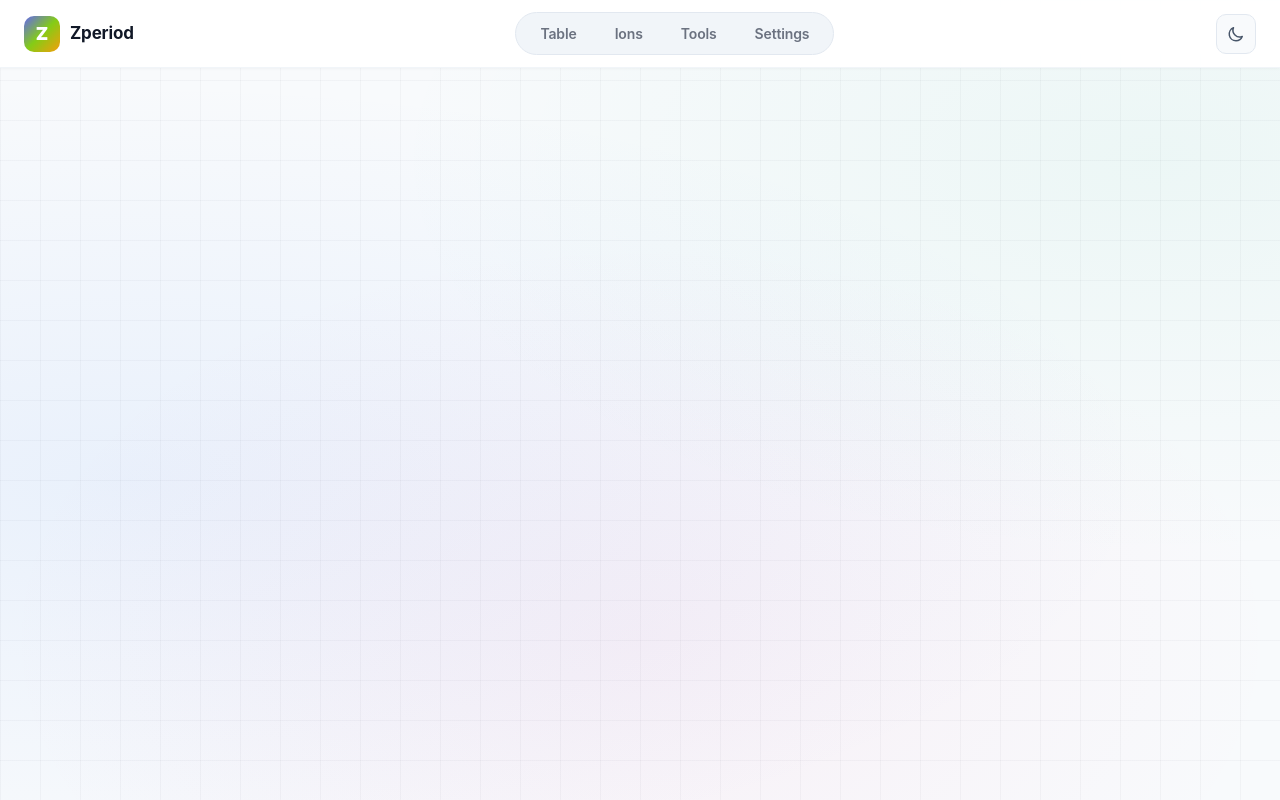
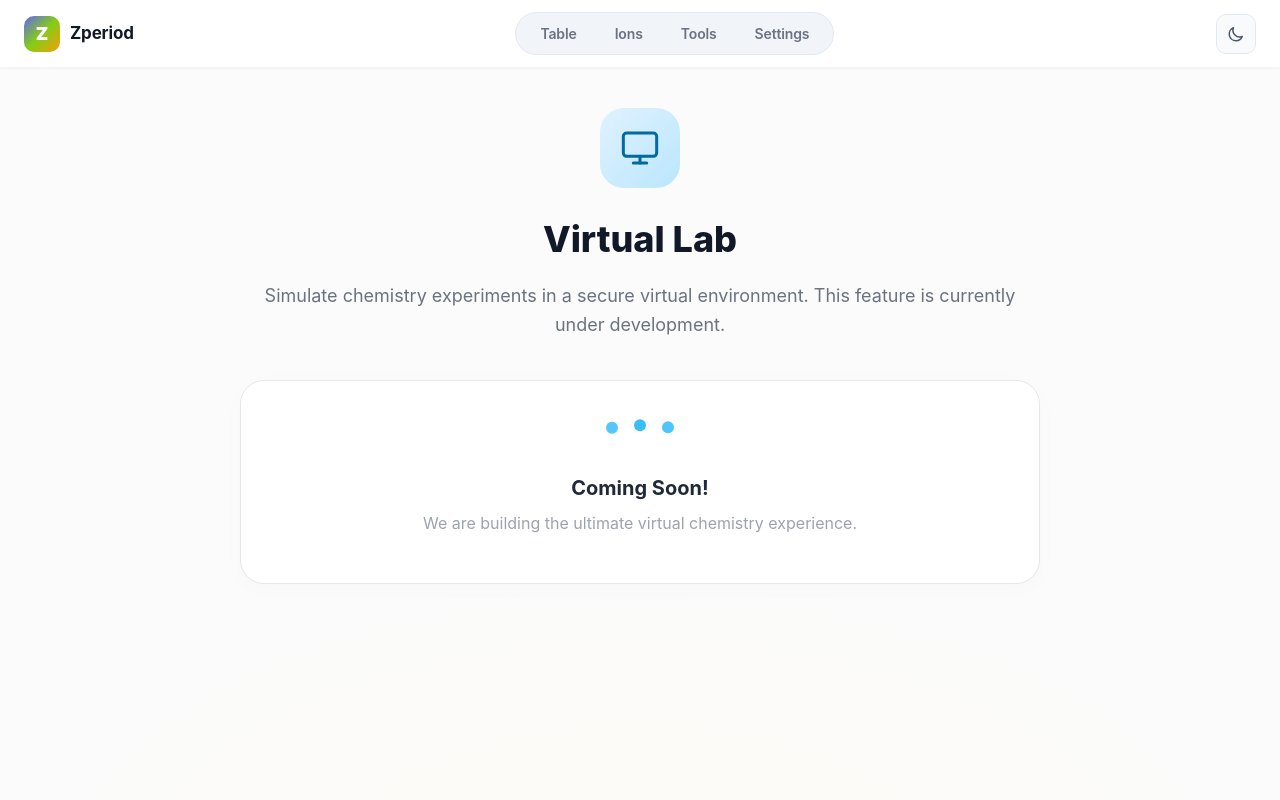
Before and after one commit to thomas2570/-Zperiod, a React (Vite) app: page /virtual-lab in a window 1280 px wide. Built offline with nearby package versions, Linux system fonts and the light colour scheme.

Commit message:
Created VirtualLabPage and added route

```diff
--- a/src/App.jsx
+++ b/src/App.jsx
@@ -10,6 +10,7 @@ import SolubilityPage from './pages/SolubilityPage';
 import GasLawsPage from './pages/GasLawsPage';
 import IonsPage from './pages/IonsPage';
 import SettingsPage from './pages/SettingsPage';
+import VirtualLabPage from './pages/VirtualLabPage';
 
 export default function App() {
   return (
@@ -27,6 +28,7 @@ export default function App() {
                 <Route path="/molar-mass" element={<MolarMassPage />} />
                 <Route path="/solubility" element={<SolubilityPage />} />
                 <Route path="/gas-laws" element={<GasLawsPage />} />
+                <Route path="/virtual-lab" element={<VirtualLabPage />} />
               </Routes>
           </main>
         </div>
--- /dev/null
+++ b/src/pages/VirtualLabPage.jsx
@@ -0,0 +1,85 @@
+import React from 'react';
+import { motion } from 'framer-motion';
+
+export default function VirtualLabPage() {
+  return (
+    <div style={{
+      minHeight: '100vh',
+      background: 'radial-gradient(ellipse 80% 60% at 50% 100%, #fcfaf5 0%, transparent 60%), #fbfbfb',
+      padding: '40px 24px 100px',
+      fontFamily: "'Inter', sans-serif",
+      display: 'flex',
+      flexDirection: 'column',
+      alignItems: 'center'
+    }}>
+      <div style={{ maxWidth: 800, width: '100%', textAlign: 'center' }}>
+        <motion.div
+          initial={{ opacity: 0, y: 20 }}
+          animate={{ opacity: 1, y: 0 }}
+          transition={{ duration: 0.5 }}
+        >
+          <div style={{
+            width: 80,
+            height: 80,
+            background: 'linear-gradient(135deg, #e0f2fe, #bae6fd)',
+            borderRadius: 24,
+            display: 'flex',
+            alignItems: 'center',
+            justifyContent: 'center',
+            margin: '0 auto 24px',
+            color: '#0369a1'
+          }}>
+            <svg width="40" height="40" viewBox="0 0 24 24" fill="none" stroke="currentColor" strokeWidth={1.8} strokeLinecap="round" strokeLinejoin="round">
+              <rect x="2" y="3" width="20" height="14" rx="2" ry="2" />
+              <line x1="8" y1="21" x2="16" y2="21" />
+              <line x1="12" y1="17" x2="12" y2="21" />
+            </svg>
+          </div>
+          <h1 style={{ fontSize: 36, fontWeight: 800, color: '#111827', marginBottom: 16 }}>Virtual Lab</h1>
+          <p style={{ fontSize: 18, color: '#6b7280', lineHeight: 1.6, marginBottom: 40 }}>
+            Simulate chemistry experiments in a secure virtual environment.
+            This feature is currently under development.
+          </p>
+        </motion.div>
+
+        <motion.div
+          initial={{ opacity: 0 }}
+          animate={{ opacity: 1 }}
+          transition={{ duration: 0.5, delay: 0.2 }}
+          style={{
+            background: '#fff',
+            borderRadius: 24,
+            border: '1px solid #e5e7eb',
+            padding: 48,
+            boxShadow: '0 4px 24px rgba(0,0,0,0.02)'
+          }}
+        >
+          <div style={{ display: 'flex', justifyContent: 'center', gap: 16, marginBottom: 32 }}>
+            {[1, 2, 3].map(i => (
+              <motion.div
+                key={i}
+                animate={{
+                  y: [0, -10, 0],
+                  opacity: [0.5, 1, 0.5]
+                }}
+                transition={{
+                  duration: 2,
+                  repeat: Infinity,
+                  delay: i * 0.3
+                }}
+                style={{
+                  width: 12,
+                  height: 12,
+                  borderRadius: '50%',
+                  background: '#38bdf8'
+                }}
+              />
+            ))}
+          </div>
+          <h3 style={{ fontSize: 20, fontWeight: 700, color: '#1f2937', marginBottom: 8 }}>Coming Soon!</h3>
+          <p style={{ color: '#9ca3af' }}>We are building the ultimate virtual chemistry experience.</p>
+        </motion.div>
+      </div>
+    </div>
+  );
+}
```
